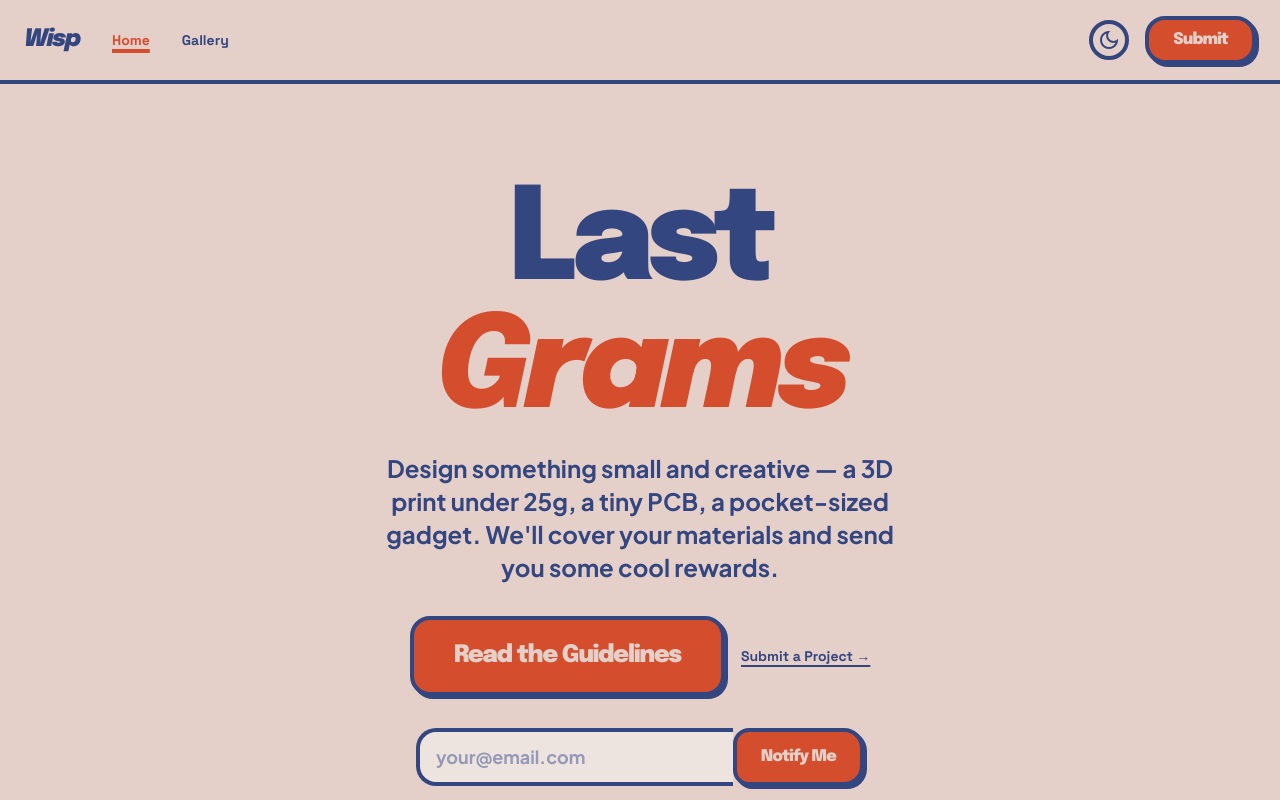
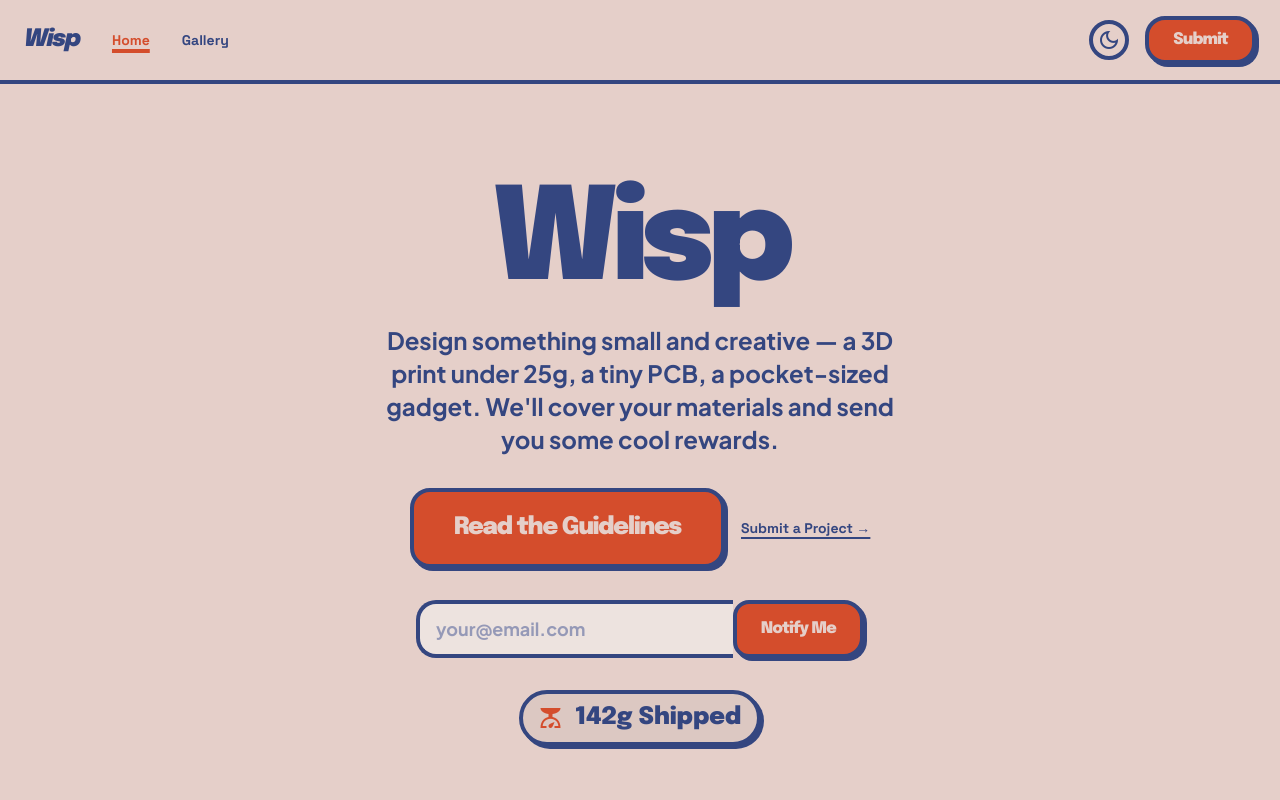
Before and after one commit to 2Mon/last-grams, a SvelteKit app: page / in a window 1280 px wide. Shown: the top 800 px of the page. Built offline with nearby package versions, Linux system fonts and the light colour scheme.

Commit message:
fix: rename hero title Last Grams → Wisp

```diff
--- a/src/routes/+page.svelte
+++ b/src/routes/+page.svelte
@@ -199,7 +199,7 @@
 				use:inview
 				class="animate-in font-headline font-black text-5xl sm:text-7xl md:text-9xl tracking-tighter text-on-surface dark:text-background leading-none"
 			>
-				Last<br /><span class="text-primary italic">Grams</span>
+				Wisp
 			</h1>
 			<p
 				use:inview
```
